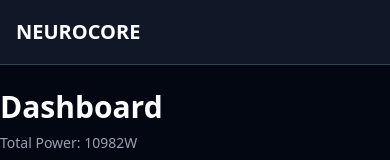
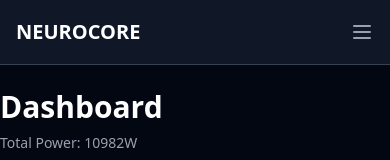
Before and after one commit to davszi/NeuroCore, a Next.js app in the folder Dashboard/: page / in a window 390 px wide. Shown: the top 160 px of the page. Built offline with nearby package versions, Linux system fonts and the light colour scheme.

Commit message:
created a responsive menu

```diff
--- a/Dashboard/components/layout/Navbar.tsx
+++ b/Dashboard/components/layout/Navbar.tsx
@@ -1,5 +1,7 @@
+import { useState } from 'react';
 import Link from 'next/link';
 import { useRouter } from 'next/router';
+import { HiOutlineMenu, HiX } from 'react-icons/hi'; // <-- 1. Import icons
 
 // Define the navigation links
 const navItems = [
@@ -11,16 +13,20 @@ const navItems = [
 
 export default function Navbar() {
   const router = useRouter();
+  const [isOpen, setIsOpen] = useState(false); // State for mobile menu
 
   return (
     <nav className="bg-gray-900 border-b border-gray-700">
       <div className="max-w-7xl mx-auto px-4 sm:px-6 lg:px-8">
         <div className="flex items-center justify-between h-16">
+
+          {/* Logo and Desktop Links */}
           <div className="flex items-center">
             <div className="flex-shrink-0 text-white font-bold text-xl">
               NEUROCORE
             </div>
-            {/* Navigation Links */}
+
+            {/* Desktop Navigation (hidden on mobile) */}
             <div className="hidden md:block">
               <div className="ml-10 flex items-baseline space-x-4">
                 {navItems.map((item) => (
@@ -41,6 +47,52 @@ export default function Navbar() {
               </div>
             </div>
           </div>
+
+          {/* Mobile Menu Button (visible on mobile) */}
+          <div className="-mr-2 flex md:hidden">
+            <button
+              onClick={() => setIsOpen(!isOpen)}
+              type="button"
+              className="inline-flex items-center justify-center p-2 rounded-md text-gray-400 hover:text-white hover:bg-gray-700 focus:outline-none focus:ring-2 focus:ring-offset-2 focus:ring-offset-gray-800 focus:ring-white"
+              aria-controls="mobile-menu"
+              aria-expanded={isOpen}
+            >
+              <span className="sr-only">Open main menu</span>
+
+              {/* 2. Use the imported icon components */}
+              {isOpen ? (
+                <HiX className="block h-6 w-6" aria-hidden="true" />
+              ) : (
+                <HiOutlineMenu className="block h-6 w-6" aria-hidden="true" />
+              )}
+            </button>
+          </div>
+
+        </div>
+      </div>
+
+      {/* Mobile Menu Panel (conditionally rendered) */}
+      <div
+        className={`${isOpen ? 'block' : 'hidden'} md:hidden`}
+        id="mobile-menu"
+      >
+        <div className="px-2 pt-2 pb-3 space-y-1 sm:px-3">
+          {navItems.map((item) => (
+            <Link
+              key={item.name}
+              href={item.href}
+              onClick={() => setIsOpen(false)} // Close menu on click
+              className={`
+                ${router.pathname === item.href
+                  ? 'bg-gray-800 text-white' // Active link
+                  : 'text-gray-300 hover:bg-gray-700 hover:text-white' // Inactive link
+                }
+                block px-3 py-2 rounded-md text-base font-medium
+              `}
+            >
+              {item.name}
+            </Link>
+          ))}
         </div>
       </div>
     </nav>
--- a/Dashboard/package.json
+++ b/Dashboard/package.json
@@ -14,6 +14,7 @@
     "postcss": "^8.5.6",
     "react": "19.1.0",
     "react-dom": "19.1.0",
+    "react-icons": "^5.5.0",
     "tailwindcss": "^4.1.15"
   },
   "devDependencies": {
```
Also changed, not shown: 1 other file (tests, documents, lock files or other folders).
